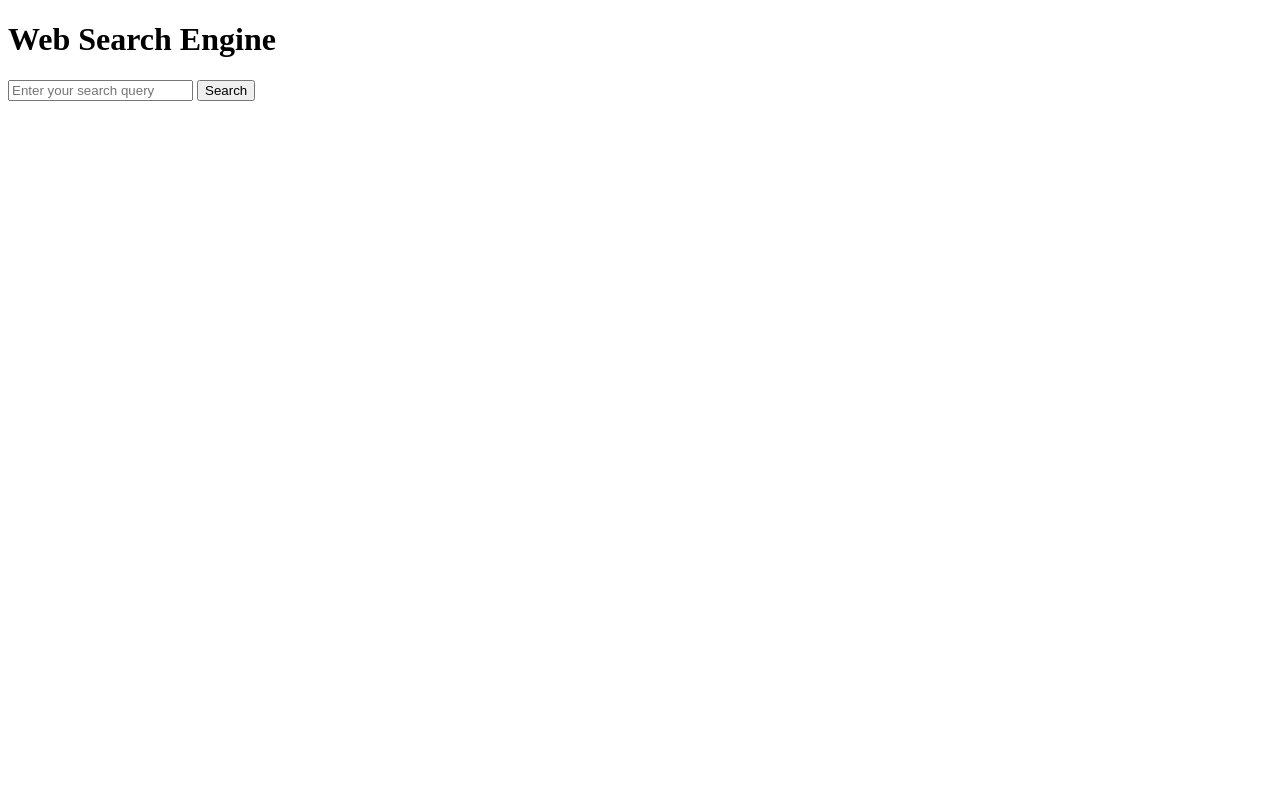
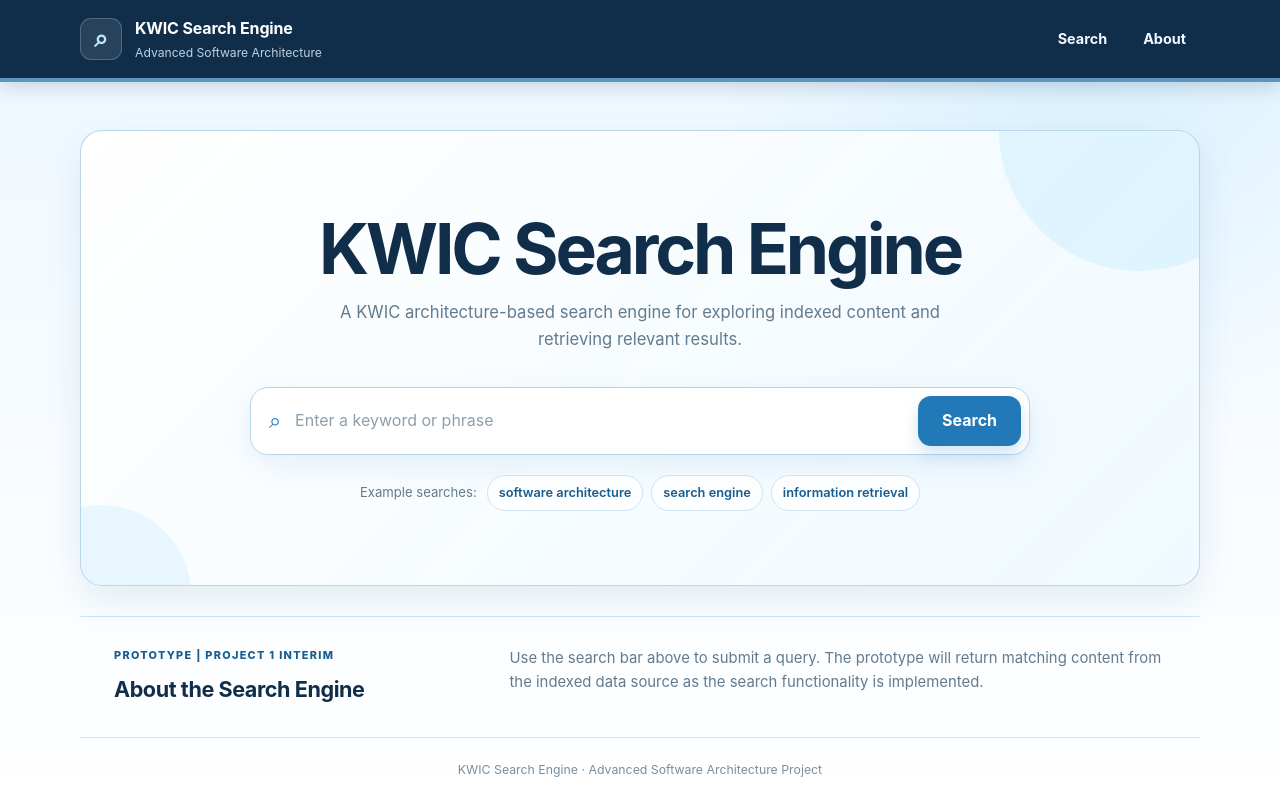
Before and after one commit to thivu19/SE6362---Web-Search-Engine, a plain HTML site: page home.html in a window 1280 px wide. Drawn offline with Linux system fonts and the light colour scheme.

Commit message:
Updated styles.css file, added basic webpage structure to home.html

```diff
--- a/home.html
+++ b/home.html
@@ -1,12 +1,75 @@
 <!DOCTYPE html>
 <html lang="en">
-    <head>
-        <title>Web Search Engine</title>
-        <link rel="stylesheet" href="styles.css">
-    </head>
-    <body>
-        <h1>Web Search Engine</h1>
-        <input type="text" id="searchInput" placeholder="Enter your search query">
-        <button id="searchButton">Search</button>
-    </body>
+<head>
+    <meta charset="UTF-8">
+    <meta name="viewport" content="width=device-width, initial-scale=1.0">
+    <title>KWIC Search Engine</title>
+    <link rel="stylesheet" href="styles.css">
+</head>
+
+<body>
+    <header class="site-header">
+        <div class="header-inner">
+            <a class="brand" href="#search" aria-label="KWIC Search Engine home">
+                <div class="brand-mark" aria-hidden="true">⌕</div>
+                <div>
+                    <p class="brand-name">KWIC Search Engine</p>
+                    <p class="brand-subtitle">Advanced Software Architecture</p>
+                </div>
+            </a>
+
+            <nav class="site-nav" aria-label="Main navigation">
+                <a href="#search">Search</a>
+                <a href="#about">About</a>
+            </nav>
+        </div>
+    </header>
+
+    <main>
+        <section class="hero" id="search" aria-labelledby="page-title">
+            <div class="hero-content">
+                <h1 id="page-title">KWIC Search Engine</h1>
+                <p class="hero-description">
+                    A KWIC architecture-based search engine for exploring indexed content and retrieving relevant results.
+                </p>
+
+                <form class="search-form" id="searchForm" role="search">
+                    <label class="sr-only" for="searchInput">Search the indexed content</label>
+                    <div class="search-box">
+                        <span class="search-icon" aria-hidden="true">⌕</span>
+                        <input
+                            type="search"
+                            id="searchInput"
+                            name="query"
+                            placeholder="Enter a keyword or phrase"
+                            autocomplete="off"
+                        >
+                        <button type="submit" id="searchButton">Search</button>
+                    </div>
+                </form>
+
+                <div class="suggestions" aria-label="Suggested searches">
+                    <span class="suggestions-label">Example searches:</span>
+                    <a href="#">software architecture</a>
+                    <a href="#">search engine</a>
+                    <a href="#">information retrieval</a>
+                </div>
+            </div>
+        </section>
+
+        <section class="about-section" id="about" aria-labelledby="about-title">
+            <div>
+                <p class="section-label">PROTOTYPE | PROJECT 1 INTERIM</p>
+                <h2 id="about-title">About the Search Engine</h2>
+            </div>
+            <p>
+                Use the search bar above to submit a query. The prototype will return matching content from the indexed data source as the search functionality is implemented.
+            </p>
+        </section>
+    </main>
+
+    <footer class="site-footer">
+        <p>KWIC Search Engine · Advanced Software Architecture Project</p>
+    </footer>
+</body>
 </html>
--- a/styles.css
+++ b/styles.css
@@ -0,0 +1,501 @@
+:root {
+    --navy: #102d4a;
+    --navy-dark: #0b2238;
+    --navy-hover: #183f61;
+
+    --bg: #edf8ff;
+    --bg-soft: #f8fcff;
+    --surface: #ffffff;
+    --surface-tint: #e5f4ff;
+
+    --primary: #2379b8;
+    --primary-dark: #175d90;
+    --primary-soft: #d9efff;
+
+    --text: #17324a;
+    --text-muted: #627b8e;
+    --border: #cfe3f1;
+    --border-strong: #b8d5e7;
+
+    --shadow-sm: 0 5px 16px rgba(36, 101, 143, 0.07);
+    --shadow-md: 0 14px 36px rgba(36, 101, 143, 0.11);
+
+    --radius-md: 16px;
+    --radius-lg: 22px;
+
+    --max-width: 1120px;
+}
+
+/* Base */
+
+* {
+    box-sizing: border-box;
+}
+
+html {
+    scroll-behavior: smooth;
+}
+
+body {
+    margin: 0;
+    min-height: 100vh;
+    font-family: Inter, ui-sans-serif, -apple-system, BlinkMacSystemFont, "Segoe UI",
+        Roboto, Helvetica, Arial, sans-serif;
+    color: var(--text);
+    background:
+        radial-gradient(circle at 85% 8%, rgba(160, 219, 250, 0.28), transparent 28%),
+        linear-gradient(180deg, var(--bg) 0%, var(--bg-soft) 58%, #ffffff 100%);
+    line-height: 1.6;
+}
+
+a {
+    color: inherit;
+}
+
+button,
+input {
+    font: inherit;
+}
+
+/* Accessibility */
+
+.sr-only {
+    position: absolute;
+    width: 1px;
+    height: 1px;
+    padding: 0;
+    margin: -1px;
+    overflow: hidden;
+    clip: rect(0, 0, 0, 0);
+    white-space: nowrap;
+    border: 0;
+}
+
+/* Navy Navigation Bar */
+
+.site-header {
+    width: 100%;
+    background: var(--navy);
+    border-bottom: 4px solid rgba(122, 197, 236, 0.7);
+    box-shadow: 0 6px 18px rgba(16, 45, 74, 0.17);
+}
+
+.header-inner {
+    width: min(calc(100% - 40px), var(--max-width));
+    min-height: 78px;
+    margin: 0 auto;
+    padding: 14px 0;
+
+    display: flex;
+    align-items: center;
+    justify-content: space-between;
+    gap: 24px;
+}
+
+.brand {
+    display: flex;
+    align-items: center;
+    gap: 13px;
+    text-decoration: none;
+}
+
+.brand-mark {
+    width: 42px;
+    height: 42px;
+    display: grid;
+    place-items: center;
+
+    border: 1px solid rgba(255, 255, 255, 0.2);
+    border-radius: 11px;
+    background: rgba(255, 255, 255, 0.1);
+    color: #bce5ff;
+
+    font-size: 1.55rem;
+    font-weight: 700;
+}
+
+.brand-name {
+    margin: 0;
+    color: #ffffff;
+    font-size: 1rem;
+    font-weight: 750;
+    letter-spacing: -0.01em;
+}
+
+.brand-subtitle {
+    margin: 1px 0 0;
+    color: #bcd0df;
+    font-size: 0.76rem;
+}
+
+.site-nav {
+    display: flex;
+    align-items: center;
+    gap: 8px;
+}
+
+.site-nav a {
+    padding: 9px 14px;
+    border-radius: 9px;
+    color: #f2f8fc;
+    text-decoration: none;
+    font-size: 0.9rem;
+    font-weight: 650;
+    transition: background 180ms ease, color 180ms ease;
+}
+
+.site-nav a:hover,
+.site-nav a:focus-visible {
+    background: var(--navy-hover);
+    color: #ffffff;
+}
+
+/* Main Hero */
+
+.hero {
+    width: min(calc(100% - 40px), var(--max-width));
+    margin: 48px auto 0;
+    padding: 82px 48px 74px;
+
+    position: relative;
+    overflow: hidden;
+
+    border: 1px solid rgba(183, 213, 232, 0.95);
+    border-radius: var(--radius-lg);
+
+    background:
+        linear-gradient(
+            135deg,
+            rgba(255, 255, 255, 0.98) 0%,
+            rgba(239, 249, 255, 0.96) 100%
+        );
+
+    box-shadow: var(--shadow-md);
+}
+
+.hero::before,
+.hero::after {
+    content: "";
+    position: absolute;
+    border-radius: 50%;
+    pointer-events: none;
+}
+
+.hero::before {
+    width: 280px;
+    height: 280px;
+    top: -140px;
+    right: -80px;
+    background: rgba(181, 227, 252, 0.34);
+}
+
+.hero::after {
+    width: 180px;
+    height: 180px;
+    bottom: -100px;
+    left: -70px;
+    background: rgba(211, 239, 255, 0.48);
+}
+
+.hero-content {
+    position: relative;
+    z-index: 1;
+    max-width: 780px;
+    margin: 0 auto;
+    text-align: center;
+}
+
+h1 {
+    margin: 0 0 14px;
+    font-size: clamp(2.5rem, 6vw, 4.35rem);
+    line-height: 1.04;
+    letter-spacing: -0.045em;
+    color: var(--navy);
+}
+
+.hero-description {
+    max-width: 650px;
+    margin: 0 auto;
+    color: var(--text-muted);
+    font-size: 1.04rem;
+}
+
+/* Search */
+
+.search-form {
+    margin-top: 34px;
+}
+
+.search-box {
+    width: 100%;
+    min-height: 66px;
+    display: flex;
+    align-items: center;
+    gap: 12px;
+
+    padding: 8px 8px 8px 18px;
+
+    border: 1px solid var(--border-strong);
+    border-radius: 18px;
+    background: var(--surface);
+
+    box-shadow: 0 10px 30px rgba(33, 118, 185, 0.1);
+
+    transition: border-color 180ms ease, box-shadow 180ms ease, transform 180ms ease;
+}
+
+.search-box:focus-within {
+    border-color: #82bde0;
+    box-shadow: 0 14px 34px rgba(33, 118, 185, 0.15);
+    transform: translateY(-1px);
+}
+
+.search-icon {
+    flex: 0 0 auto;
+    color: var(--primary);
+    font-size: 1.35rem;
+    line-height: 1;
+}
+
+#searchInput {
+    min-width: 0;
+    flex: 1;
+
+    border: 0;
+    outline: 0;
+    background: transparent;
+
+    color: var(--text);
+    font-size: 1rem;
+}
+
+#searchInput::placeholder {
+    color: #8aa0b1;
+}
+
+#searchButton {
+    flex: 0 0 auto;
+    min-height: 50px;
+    padding: 0 24px;
+
+    border: 0;
+    border-radius: 13px;
+
+    background: var(--primary);
+    color: #ffffff;
+
+    font-weight: 700;
+    cursor: pointer;
+    box-shadow: 0 8px 16px rgba(33, 118, 185, 0.2);
+
+    transition: background 180ms ease, transform 180ms ease, box-shadow 180ms ease;
+}
+
+#searchButton:hover {
+    background: var(--primary-dark);
+    transform: translateY(-1px);
+    box-shadow: 0 10px 20px rgba(22, 92, 145, 0.24);
+}
+
+#searchButton:active {
+    transform: translateY(0);
+}
+
+/* Suggested Searches */
+
+.suggestions {
+    margin-top: 20px;
+    display: flex;
+    align-items: center;
+    justify-content: center;
+    flex-wrap: wrap;
+    gap: 8px;
+}
+
+.suggestions-label {
+    margin-right: 2px;
+    color: var(--text-muted);
+    font-size: 0.82rem;
+}
+
+.suggestions a {
+    padding: 7px 11px;
+    border: 1px solid var(--border);
+    border-radius: 999px;
+    background: rgba(255, 255, 255, 0.75);
+    color: var(--primary-dark);
+    text-decoration: none;
+    font-size: 0.8rem;
+    font-weight: 600;
+    transition: background 180ms ease, border-color 180ms ease, transform 180ms ease;
+}
+
+.suggestions a:hover,
+.suggestions a:focus-visible {
+    background: var(--primary-soft);
+    border-color: #aed4ec;
+    transform: translateY(-1px);
+}
+
+/* About Section */
+
+.about-section {
+    width: min(calc(100% - 40px), var(--max-width));
+    margin: 30px auto 0;
+    padding: 30px 34px;
+
+    display: grid;
+    grid-template-columns: minmax(220px, 0.7fr) 1.3fr;
+    gap: 42px;
+    align-items: start;
+
+    border-top: 1px solid var(--border);
+    border-bottom: 1px solid var(--border);
+}
+
+.section-label {
+    margin: 0 0 8px;
+    color: var(--primary-dark);
+    font-size: 0.68rem;
+    font-weight: 800;
+    letter-spacing: 0.12em;
+}
+
+.about-section h2 {
+    margin: 0;
+    color: var(--navy);
+    font-size: 1.35rem;
+    letter-spacing: -0.02em;
+}
+
+.about-section > p {
+    margin: 0;
+    color: var(--text-muted);
+    font-size: 0.93rem;
+}
+
+/* Footer */
+
+.site-footer {
+    width: min(calc(100% - 40px), var(--max-width));
+    margin: 0 auto;
+    padding: 22px 0 32px;
+    text-align: center;
+}
+
+.site-footer p {
+    margin: 0;
+    color: #7890a2;
+    font-size: 0.77rem;
+}
+
+/* Focus */
+
+.site-nav a:focus-visible,
+#searchButton:focus-visible,
+#searchInput:focus-visible,
+.suggestions a:focus-visible {
+    outline: 3px solid rgba(73, 162, 214, 0.35);
+    outline-offset: 3px;
+}
+
+/* Responsive */
+
+@media (max-width: 820px) {
+    .hero {
+        padding: 64px 28px 58px;
+    }
+
+    .about-section {
+        grid-template-columns: 1fr;
+        gap: 14px;
+    }
+}
+
+@media (max-width: 620px) {
+    .header-inner {
+        width: min(calc(100% - 28px), var(--max-width));
+        min-height: 72px;
+    }
+
+    .brand-subtitle {
+        display: none;
+    }
+
+    .site-nav {
+        gap: 2px;
+    }
+
+    .site-nav a {
+        padding: 8px 9px;
+        font-size: 0.82rem;
+    }
+
+    .hero,
+    .about-section,
+    .site-footer {
+        width: min(calc(100% - 28px), var(--max-width));
+    }
+
+    .hero {
+        margin-top: 28px;
+        padding: 54px 18px 46px;
+        border-radius: 20px;
+    }
+
+    h1 {
+        font-size: 2.55rem;
+    }
+
+    .hero-description {
+        font-size: 0.94rem;
+    }
+
+    .search-box {
+        min-height: auto;
+        padding: 8px;
+        flex-wrap: wrap;
+        border-radius: 16px;
+    }
+
+    .search-icon {
+        display: none;
+    }
+
+    #searchInput {
+        flex: 1 1 100%;
+        min-height: 48px;
+        padding: 0 8px;
+    }
+
+    #searchButton {
+        width: 100%;
+    }
+
+    .suggestions {
+        align-items: center;
+    }
+
+    .suggestions-label {
+        width: 100%;
+        margin: 0 0 2px;
+    }
+
+    .about-section {
+        padding: 24px 4px;
+    }
+}
+
+@media (prefers-reduced-motion: reduce) {
+    html {
+        scroll-behavior: auto;
+    }
+
+    *,
+    *::before,
+    *::after {
+        transition-duration: 0.01ms !important;
+        animation-duration: 0.01ms !important;
+        animation-iteration-count: 1 !important;
+    }
+}
```
